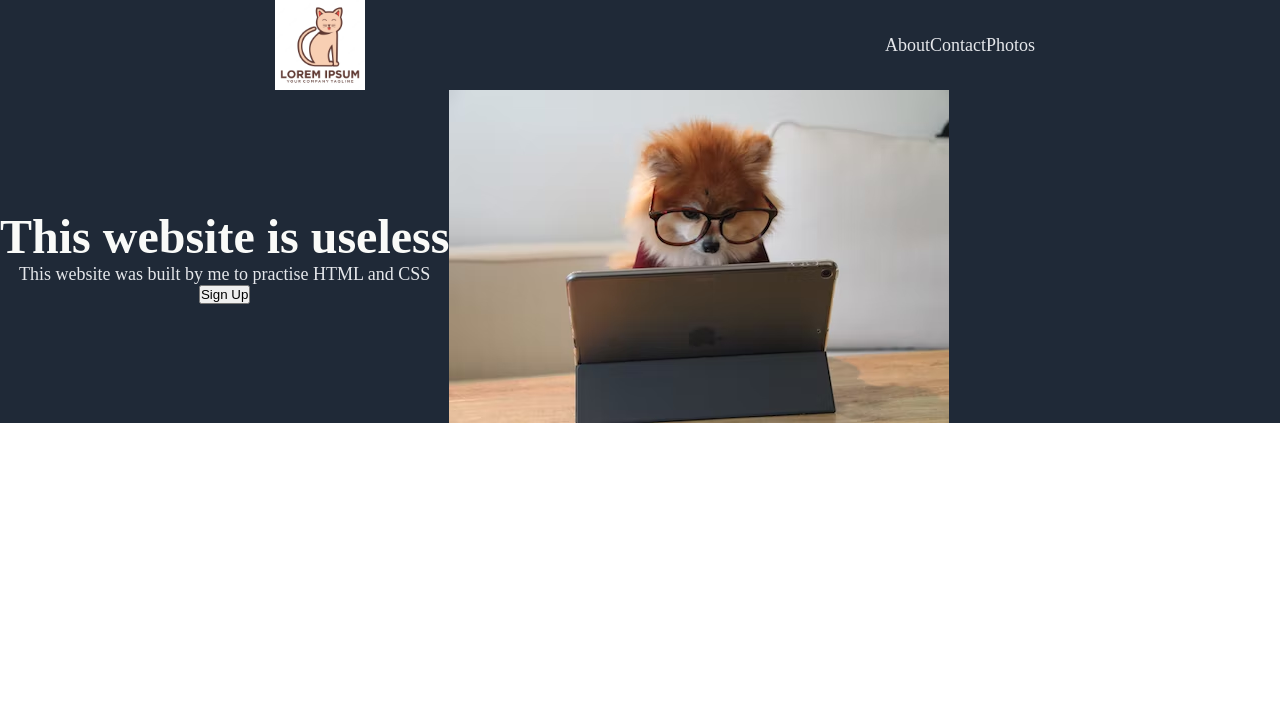
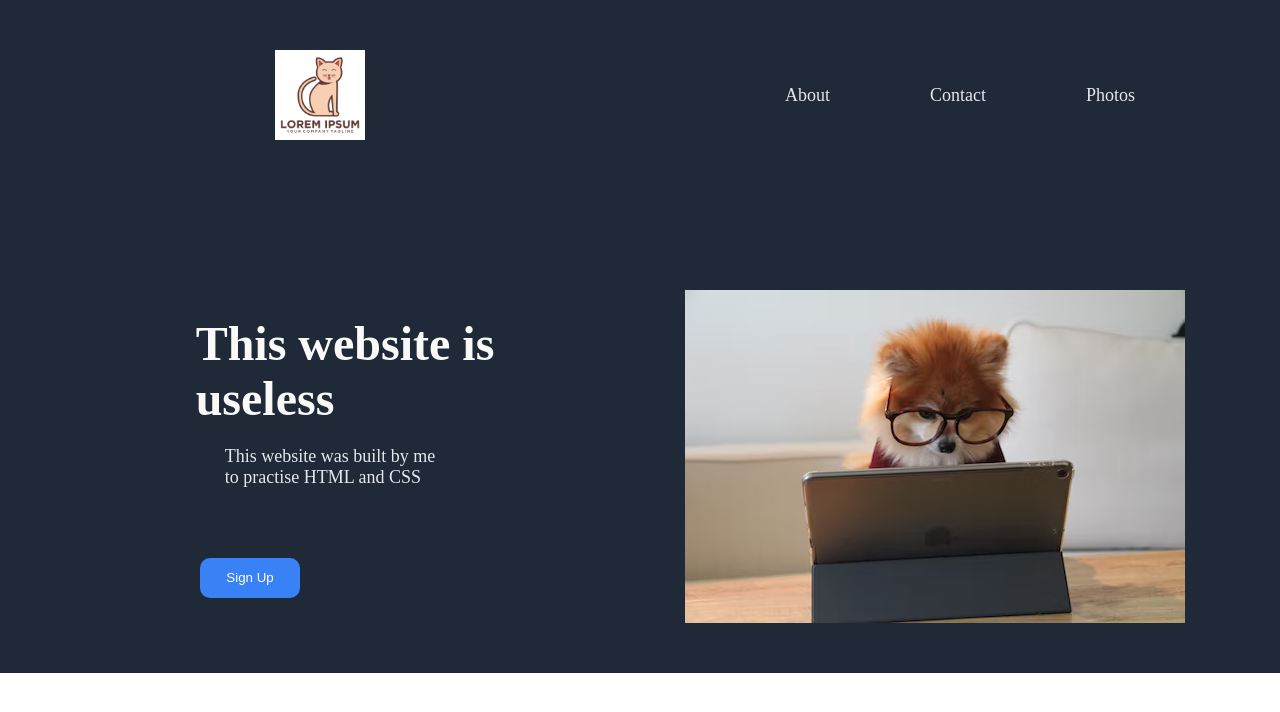
Before and after one commit to LiontosDionisis/Project-LandingPage, a plain HTML site: page index.html in a window 1280 px wide. Drawn offline with Linux system fonts and the light colour scheme.

Commit message:
Made some css changes

```diff
--- a/index.html
+++ b/index.html
@@ -15,16 +15,16 @@
             </div>
             <div class="navbar-right">
                 <ul style="list-style-type: none;">
-                <li class="header-link">About</li>
-                <li class="header-link">Contact</li>
-                <li class="header-link">Photos</li>
+                <li class="header-link"><a  href="#">About</li></a>
+                <li class="header-link"><a  href="#">Contact</li></a>
+                <li class="header-link"><a  href="#">Photos</li></a>
                 </ul>
             </div>
         </div>
         <div class="content">
             <div class="content-left">
-                <h1>This website is useless</h1>
-                <p class="header-link">This website was built by me to practise HTML and CSS</p>
+                <h1>This website is <br>useless</h1>
+                <p class="header-link p-first">This website was built by me<br> to practise HTML and CSS</p>
                 <button type="button" class="sign-up-first-section">Sign Up</button>
             </div>
             <div class="content-right">
--- a/style.css
+++ b/style.css
@@ -10,9 +10,16 @@ body{
     background-color: #1F2937;
 
 }
+a:link{color: #E5E7EB;
+text-decoration: none;}
+a:visited{color: #E5E7EB;
+text-decoration: none;}
+
 .header-link{
     font-size: 18px;
     color: #E5E7EB;
+    margin: 50px;
+
 }
 .navbar{
     display: flex;
@@ -23,11 +30,14 @@ ul{
     display: flex;
     flex-direction: row;
 }
+
+
 .navbar-left,.navbar-right{
     display: flex;
     width: 50%;
     justify-content: center;
     align-items: center;
+
 
 }
 h1{
@@ -38,10 +48,38 @@ h1{
 .content{
     display: flex;
     flex-direction: row;
+    margin: 50px;
 }
-.content-left,.content-right{
+.content-right{
     display: flex;
     justify-content: center;
     align-items: center;
     flex-direction: column;
+    width: 50%;
 }
+.content-left{
+    display: flex;
+    flex-direction: column;
+    width: 50%;
+    justify-content: center;
+    align-items: center;
+    margin: 50px;
+}
+img{
+    margin: 50px;
+}
+
+.sign-up-first-section{
+    background-color: #3882F6;
+    color: white;
+    width: 100px;
+    height: 40px;
+    border: 1px #3882F6;
+    border-radius: 10px;
+    margin-right: 190px;
+    margin-top: 20px;
+}
+.p-first{
+    margin-right: 80px;
+    margin-top: 20px;
+}
```
